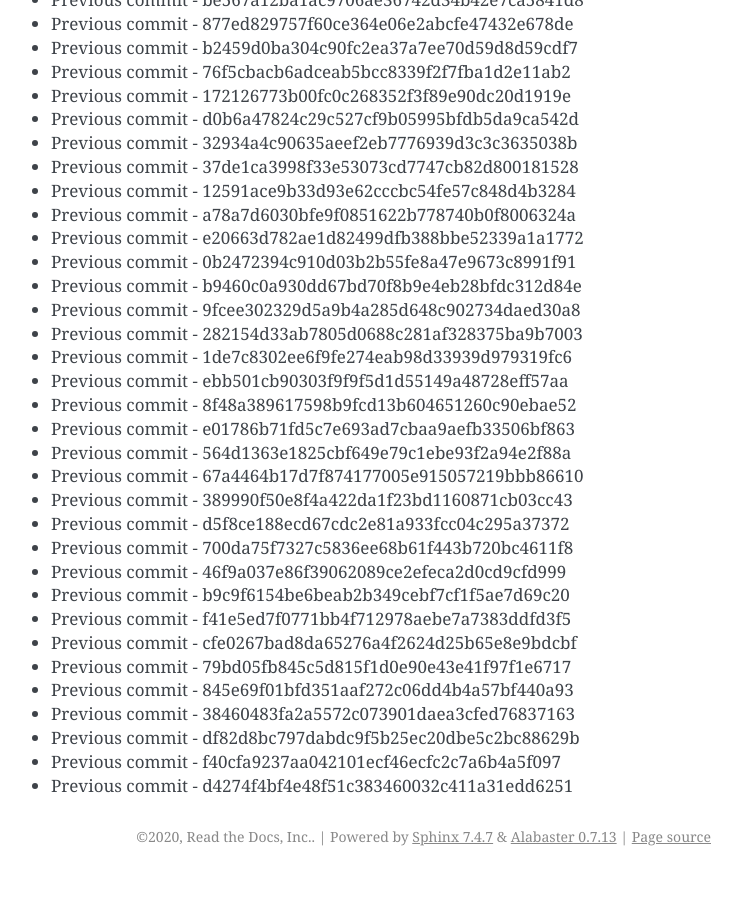
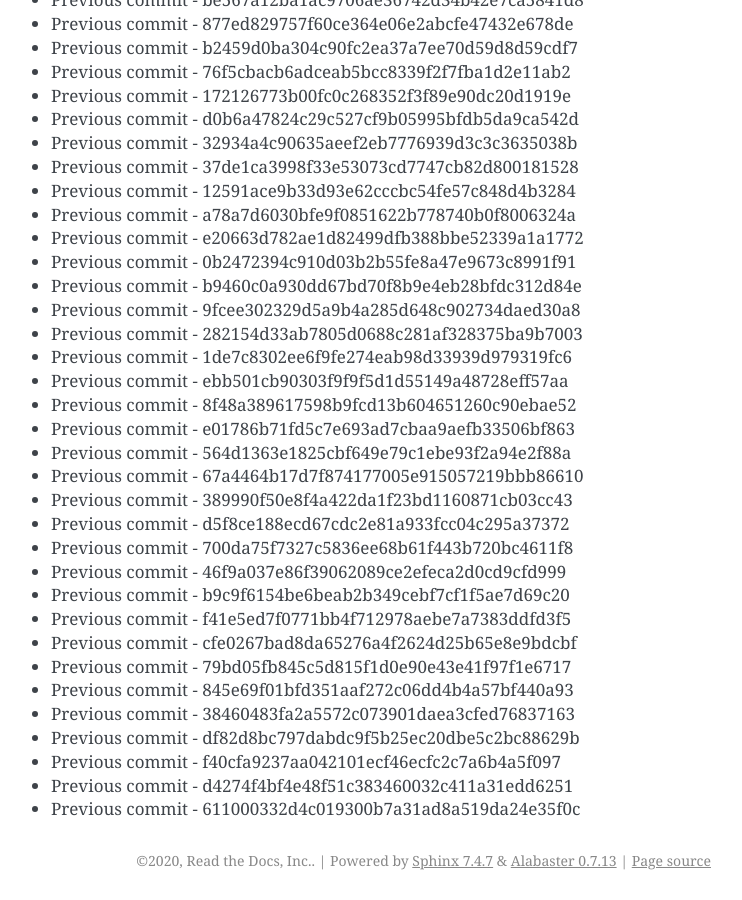
Before and after one commit to readthedocs/rtd-git-stresstest, a Sphinx documentation site: the page built from docs/updates.rst, in a window 1280 px wide and 900 px high, scrolled down 33828 px. Shown: the whole window, without its empty margins (399-1141 px from the left). Built offline with Sphinx 7.4.7, drawn with Linux system fonts in a browser that asks for light colours; before the commit the page ends 34704 px from its top, so only the background shows below that.

Commit message:
Generating commit from previous: 611000332d4c019300b7a31ad8a519da24e35f0c

```diff
--- a/docs/updates.rst
+++ b/docs/updates.rst
@@ -1453,3 +1453,4 @@ It can be tested for any performance characteristics.
 * Previous commit - df82d8bc797dabdc9f5b25ec20dbe5c2bc88629b
 * Previous commit - f40cfa9237aa042101ecf46ecfc2c7a6b4a5f097
 * Previous commit - d4274f4bf4e48f51c383460032c411a31edd6251
+* Previous commit - 611000332d4c019300b7a31ad8a519da24e35f0c
```
